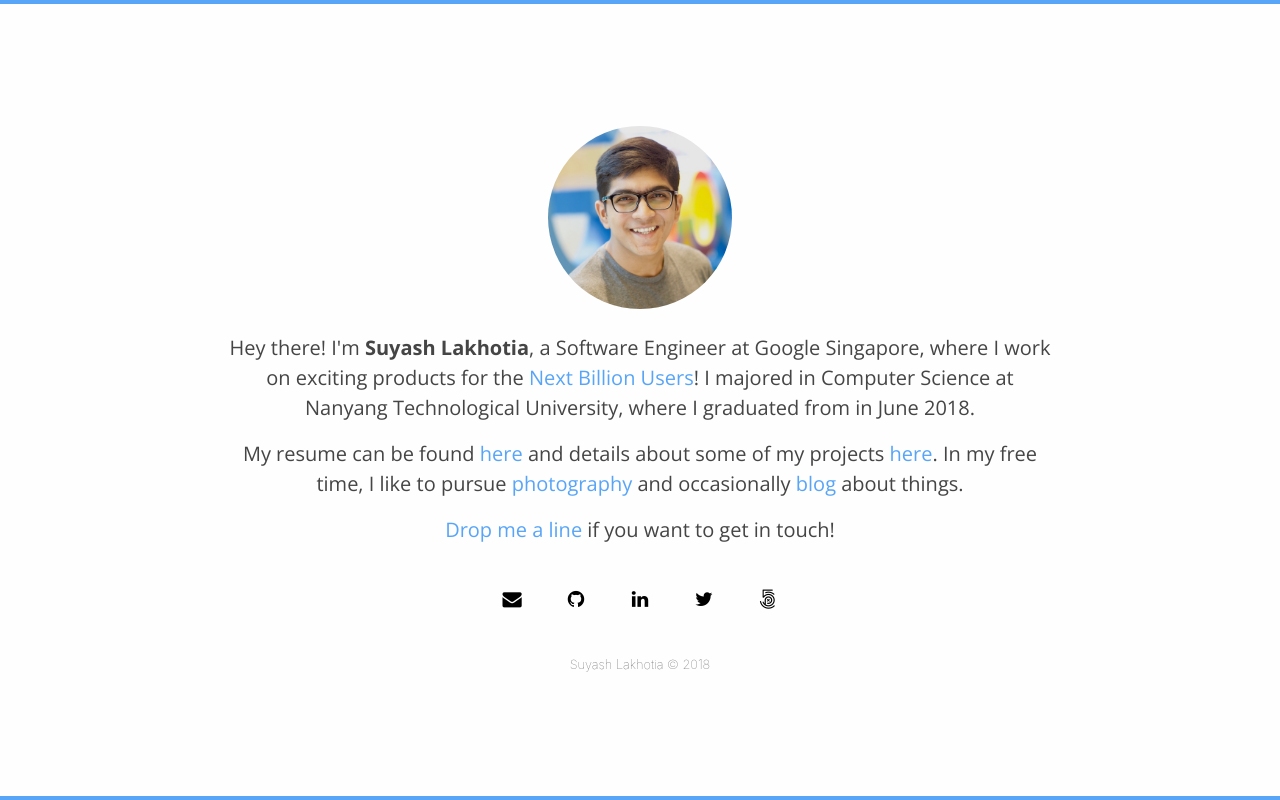
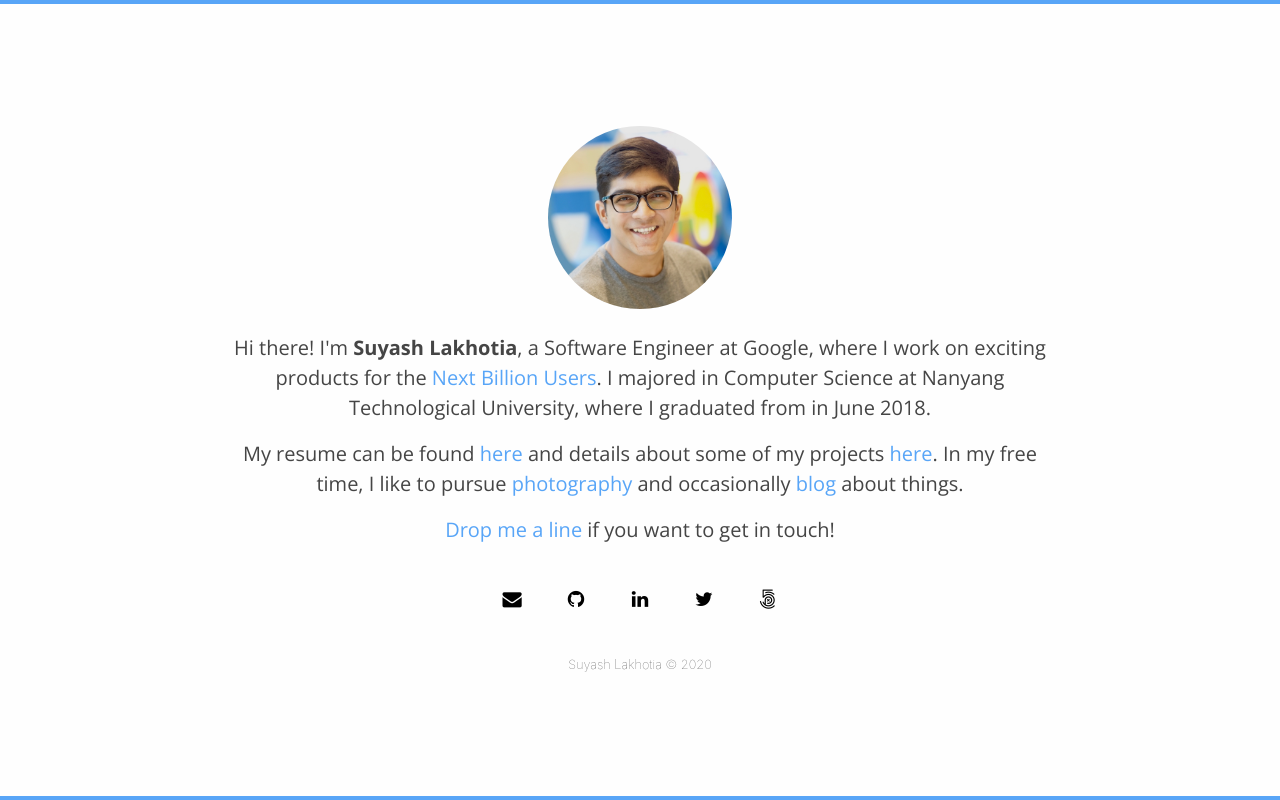
Before and after one commit to SuyashLakhotia/SuyashLakhotia.GitHub.io, a plain HTML site: page index.html in a window 1280 px wide. Drawn offline with nearby package versions, Linux system fonts and the light colour scheme.

Commit message:
Update index.html

```diff
--- a/index.html
+++ b/index.html
@@ -53,10 +53,12 @@
             </div>
             <div class="row justify-content-center align-items-center mt-4">
                 <div class="col-11 col-md-10 col-lg-8 text-center">
-                    <p class="text-center description">Hey there! I'm <strong>Suyash Lakhotia</strong>, a Software Engineer at Google Singapore, where I work on exciting products for the <a href="https://www.blog.google/technology/next-billion-users/" target="_blank">Next Billion Users</a>! I majored in Computer Science at Nanyang Technological University, where I graduated from in June 2018.</p>
+                    <p class="text-center description">Hi there! I'm <strong>Suyash Lakhotia</strong>, a Software Engineer at Google, where I work on exciting products for the <a href="https://www.blog.google/technology/next-billion-users/" target="_blank">Next Billion Users</a>. I majored in Computer Science at Nanyang Technological University, where I graduated from in June 2018.</p>
+
                     <!--
                         I'm on a constant lookout for opportunities to solve problems &amp; create something new in the fields of software development and machine learning, so feel free to <a href="mailto:hello@suyashlakhotia.com">drop me a line</a>!
                     -->
+
                     <p class="text-center description">My resume can be found <a href="Suyash Lakhotia - Resume [Public].pdf" target="_blank">here</a> and details about some of my projects <a href="http://suyashlakhotia.com/blog/projects/" target="_blank">here</a>. In my free time, I like to pursue <a href="https://www.500px.com/SuyashL" target="_blank">photography</a> and occasionally <a href="http://suyashlakhotia.com/blog/" target="_blank">blog</a> about things.</p>
 
                     <p class="text-center description"><a href="mailto:hello@suyashlakhotia.com">Drop me a line</a> if you want to get in touch!</p>
@@ -85,7 +87,7 @@
             </div>
             <div class="row justify-content-center align-items-center footer-row">
                 <div class="col-12">
-                    <p class="text-center footer">Suyash Lakhotia © 2018</p>
+                    <p class="text-center footer">Suyash Lakhotia © 2020</p>
                 </div>
             </div>
         </div>
```
